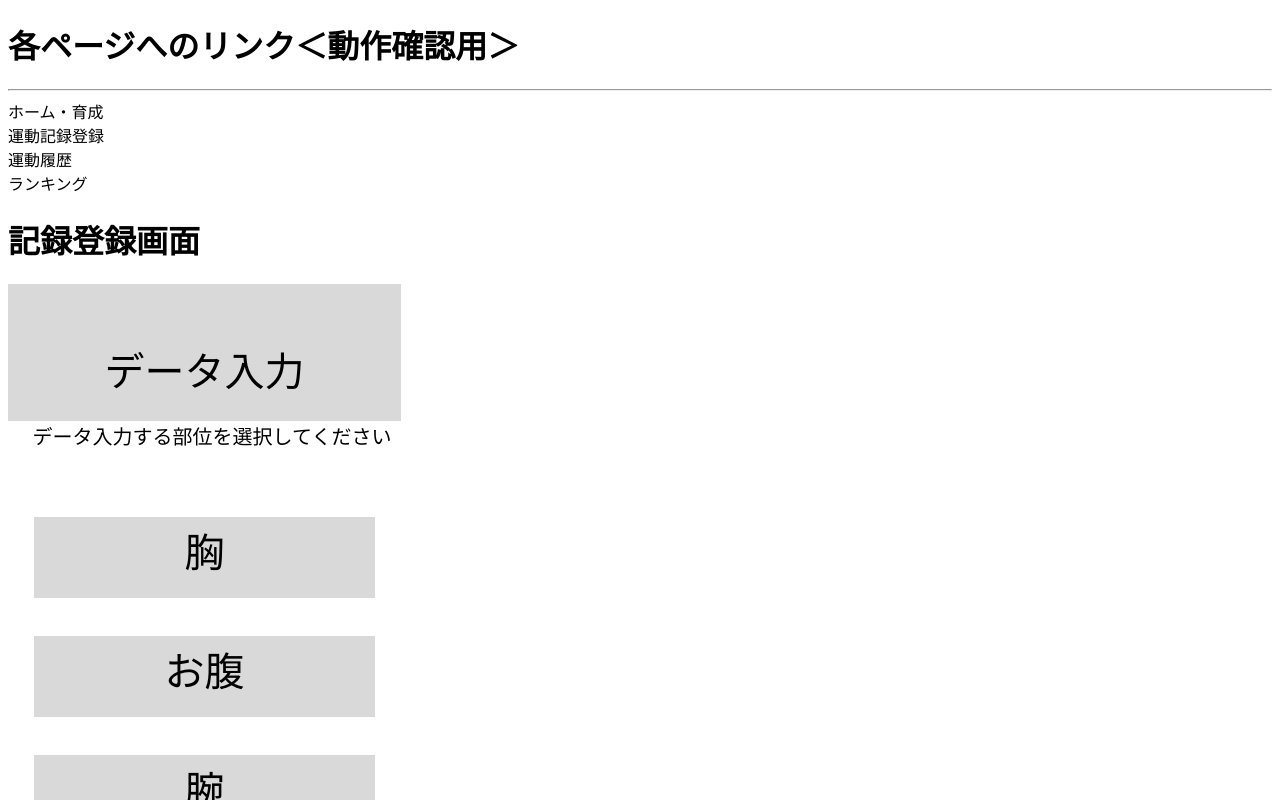
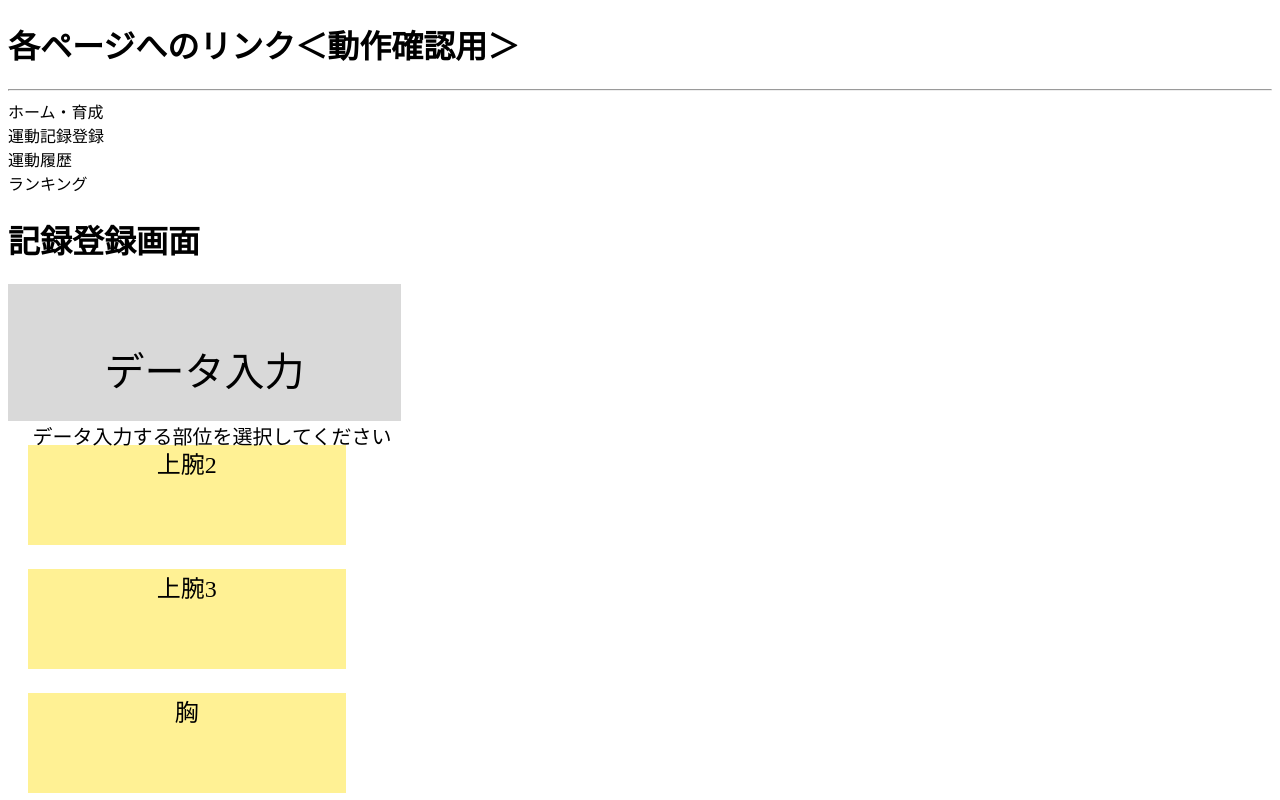
Before and after one commit to Fesgrammer/Fit_Stepper_FRONT, a Vue app in the folder fit-stepper/: page / in a window 1280 px wide. Both pictures are taken after a click on the link "運動記録登録". Shown: the top 800 px of the page. Built offline with nearby package versions, Linux system fonts and the light colour scheme.

Commit message:
登録画面の部位一覧を表示するようにした。

```diff
--- a/fit-stepper/src/components/HomePage.vue
+++ b/fit-stepper/src/components/HomePage.vue
@@ -21,7 +21,7 @@
           <div class="targetListInner">
             <p>上腕2</p>
             <p>次のレベル：</p>
-            <p>次のレベルまであと、00</p>
+            <p>次のレベルまであと、</p>
           </div>
         </div>
         <div class="targetList">
@@ -52,6 +52,12 @@ export default {
         { bui_id: 1, bui_name: "上腕2" },
         { bui_id: 2, bui_name: "上腕3" },
         { bui_id: 3, bui_name: "腕" },
+      ],
+      userData: null,
+      targetData: [
+        { bui_id: 1, need_amount: 30 },
+        { bui_id: 2, need_amount: 10 },
+        { bui_id: 2, need_amount: 10 },
       ],
     };
   },
--- a/fit-stepper/src/components/RegistPage.vue
+++ b/fit-stepper/src/components/RegistPage.vue
@@ -6,28 +6,14 @@
         <div class="v104_13"></div>
         <span class="v104_14">データ入力</span>
       </div>
-      <div class="v104_18"></div>
-      <div class="v104_19"></div>
-      <div class="v104_20"></div>
-      <div class="v104_21"></div>
-      <div class="v104_22"></div>
-      <div class="v64_136">
-        <div class="v64_118"></div>
-        <span class="v64_117">胸</span>
+      <span class="v64_125">データ入力する部位を選択してください</span>
+      <div class="buttonArea">
+        <div v-for="i of buiList" :key="i" class="buttonList">
+          <div class="buttonListInner">
+            <p>{{ i.bui_name }}</p>
+          </div>
+        </div>
       </div>
-      <div class="v64_139">
-        <div class="v64_119"></div>
-        <span class="v64_122">脚</span>
-      </div>
-      <div class="v64_138">
-        <div class="v64_120"></div>
-        <span class="v64_123">腕</span>
-      </div>
-      <div class="v64_137">
-        <div class="v64_121"></div>
-        <span class="v64_124">お腹</span>
-      </div>
-      <span class="v64_125">データ入力する部位を選択してください</span>
     </div>
   </div>
 </template>
@@ -35,6 +21,15 @@
 <script>
 export default {
   name: "RegistPage",
+  data() {
+    return {
+      buiList: [
+        { bui_id: 1, bui_name: "上腕2" },
+        { bui_id: 2, bui_name: "上腕3" },
+        { bui_id: 3, bui_name: "胸" },
+      ],
+    };
+  },
 };
 </script>
 
@@ -45,6 +40,26 @@ export default {
 
 body {
   font-size: 14px;
+}
+
+div.buttonArea {
+  width: 90%;
+  height: 500px;
+  margin: 0 auto;
+}
+div.buttonList {
+  width: 90%;
+  height: 100px;
+  margin: 30 auto 0 auto;
+  background: #fff194;
+}
+div.buttonListInner {
+  width: 80%;
+  height: 80%;
+  margin: 0 auto;
+  text-align: center;
+  font-size: 18pt;
+  padding-top: 0px;
 }
 
 /*ウィンドウ*/
```
